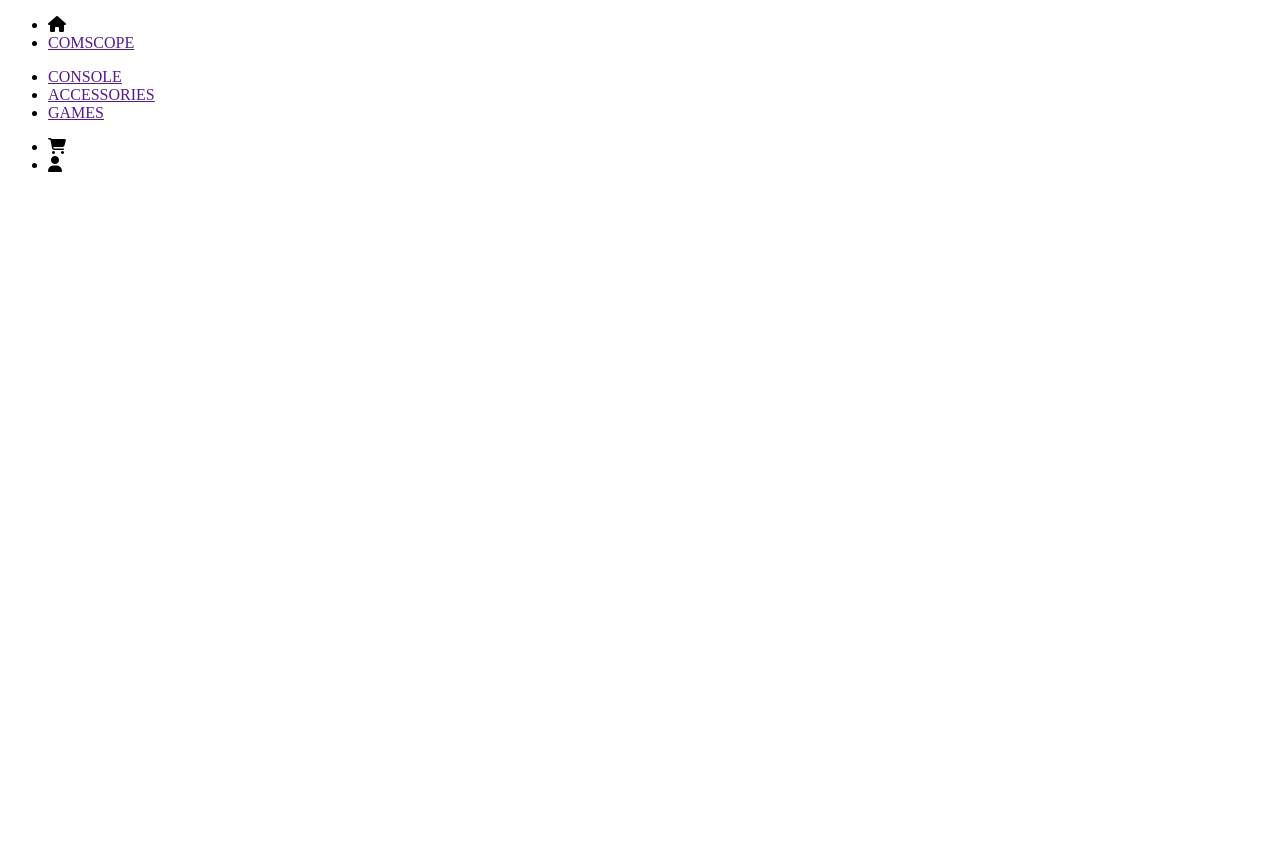
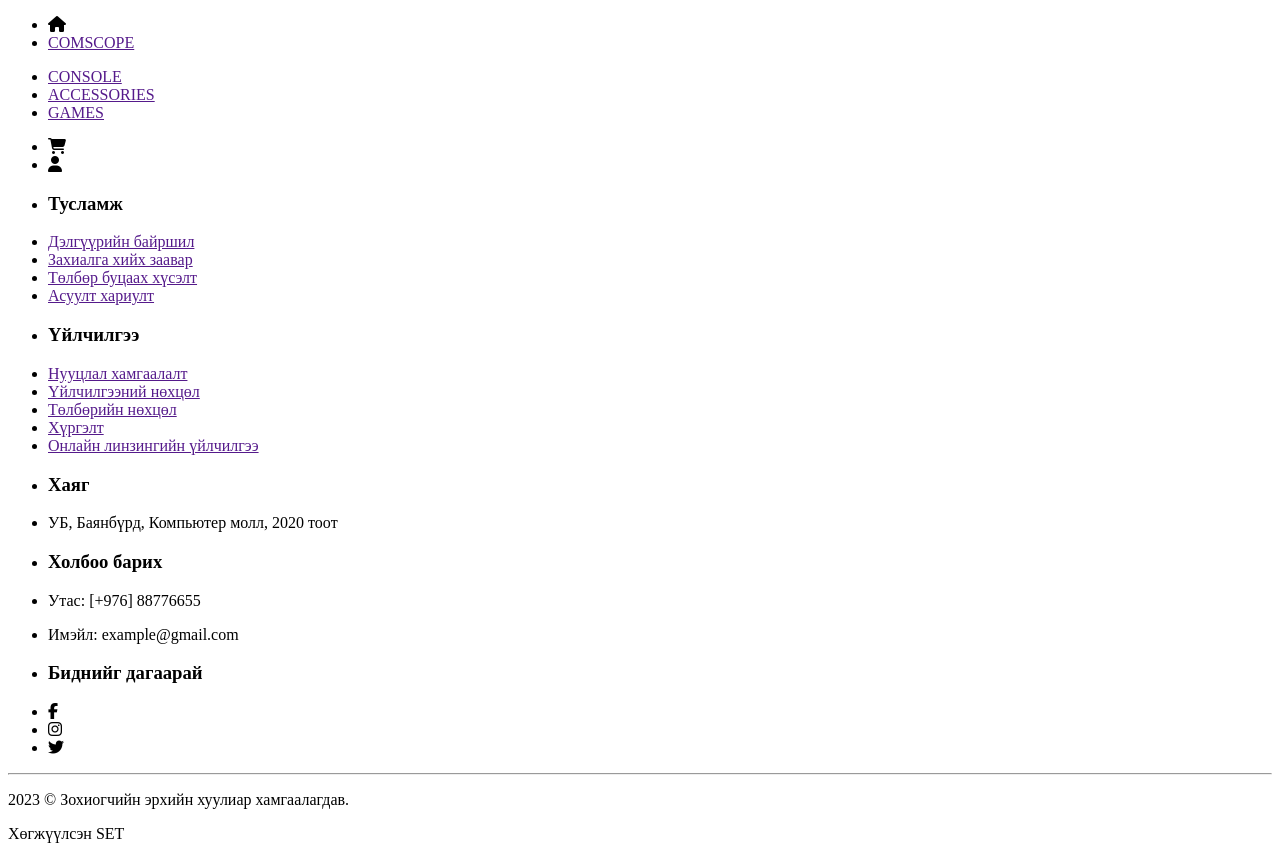
Before and after one commit to TemuujinB/web-team-collab, a plain HTML site: page template.html in a window 1280 px wide. Before the commit the page ends 800 px from the top, so only its background shows below. Drawn offline with Linux system fonts and the light colour scheme.

Commit message:
Update template.html

```diff
--- a/template.html
+++ b/template.html
@@ -45,5 +45,90 @@
 
         </nav>
     </header>
+    <body>
+
+    </body>
+
+    <footer>
+        <nav>
+            <ul>
+                <li>
+                    <h3>Тусламж</h3>
+                </li>
+                <li>
+                    <a href="">Дэлгүүрийн байршил</a>
+                </li>
+                <li>
+                    <a href="">Захиалга хийх заавар</a>
+                </li>
+                <li>
+                    <a href="">Төлбөр буцаах хүсэлт</a>
+                </li>
+                <li>
+                    <a href="">Асуулт хариулт</a>
+                </li>
+            </ul>
+
+            <ul>
+                <li>
+                    <h3>Үйлчилгээ</h3>
+                </li>
+                <li>
+                    <a href="">Нууцлал хамгаалалт</a>
+                </li>
+                <li>
+                    <a href="">Үйлчилгээний нөхцөл</a>
+                </li>
+                <li>
+                    <a href="">Төлбөрийн нөхцөл</a>
+                </li>
+                <li>
+                    <a href="">Хүргэлт</a>
+                </li>
+                <li>
+                    <a href="">Онлайн линзингийн үйлчилгээ</a>
+                </li>
+            </ul>
+
+            <ul>
+                <li>
+                    <h3>Хаяг</h3>
+                </li>
+                <li>
+                    <p>УБ, Баянбүрд, Компьютер молл, 2020 тоот</p>
+                </li>
+            </ul>
+
+            <ul>
+                <li>
+                    <h3>Холбоо барих</h3>
+                </li>
+                <li>
+                    <p>Утас: [+976] 88776655</p>
+                </li>
+                <li>
+                    <p>Имэйл: example@gmail.com</p>
+                </li>
+            </ul>
+
+            <ul>
+                <li>
+                    <h3>Биднийг дагаарай</h3>
+                </li>
+                <li>
+                    <i class="fa-brands fa-facebook-f"></i>
+                </li>
+                <li>
+                    <i class="fa-brands fa-instagram"></i>
+                </li>
+                <li>
+                    <i class="fa-brands fa-twitter"></i>
+                </li>
+            </ul>
+            <hr>
+            <p>2023 © Зохиогчийн эрхийн хуулиар хамгаалагдав.</p>
+            <p>Хөгжүүлсэн SET</p>
+        </nav>
+    </footer>
 </body>
 </html>
```
